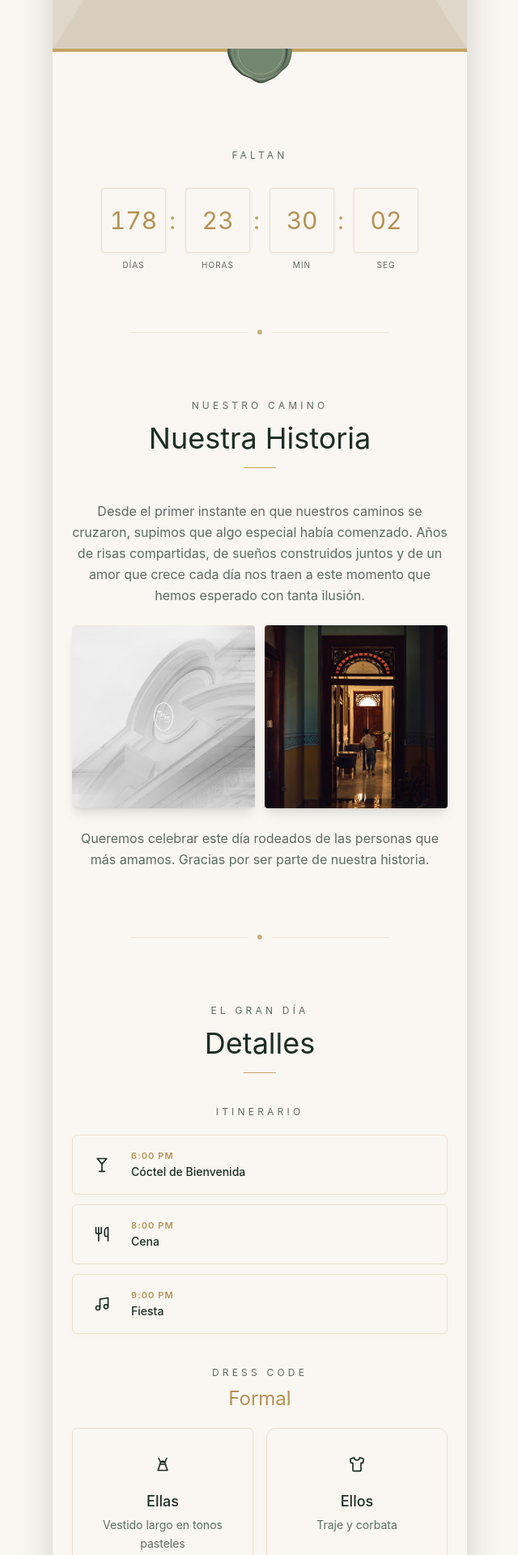
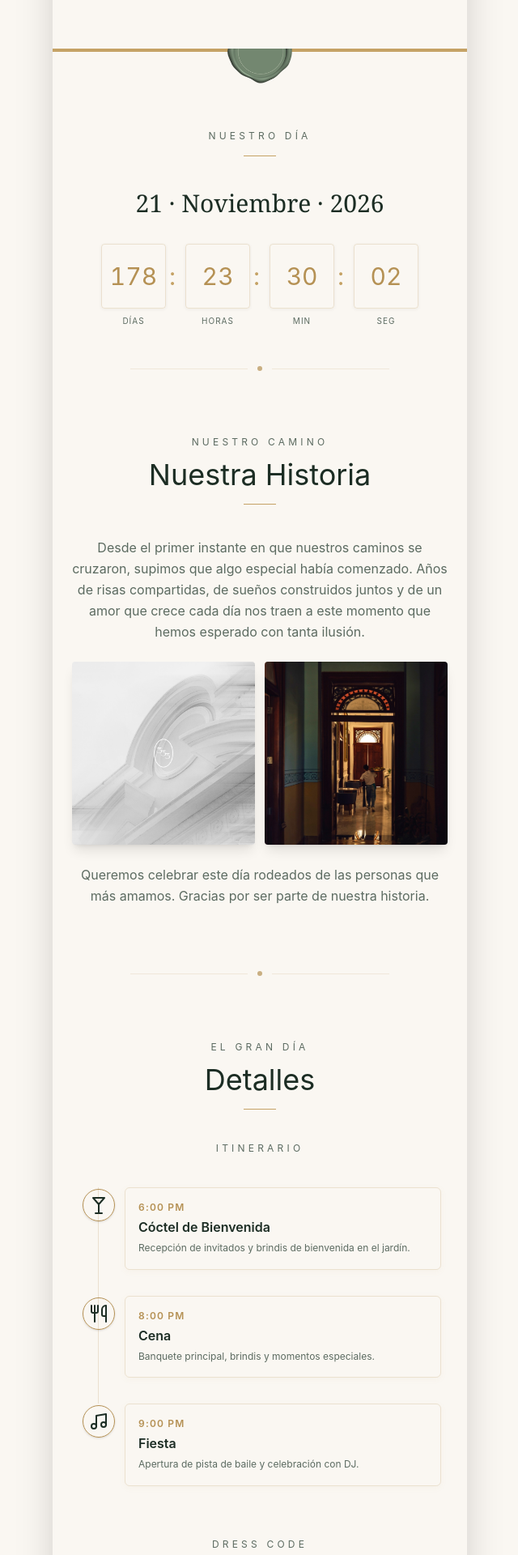
Before and after one commit to jar3dzzz/bodamarianaymarino, a React (Vite) app: page / in a window 1280 px wide. Shown: the part 740-2660 px from the top of the page at 81% size, without its empty margins (319-959 px from the left). Built offline with nearby package versions, Linux system fonts and the light colour scheme; a web font is replaced by a local one.

Commit message:
style: edits the umm yeah that

```diff
--- a/src/app/App.tsx
+++ b/src/app/App.tsx
@@ -231,13 +231,9 @@ const handleCopyClabe = () => {
       </div>
 
       {/* ── Countdown ── */}
-      <section className="py-14 px-6">
-        <p
-          className="text-center text-xs tracking-[0.35em] uppercase mb-8"
-          style={{ color: "var(--muted-foreground)" }}
-        >
-          Faltan
-        </p>
+      <section className="py-8 px-6">
+        <SectionHeader eyebrow="Nuestro día"/>
+        <h1 className="text-center font-serif text-3xl my-5 mb-8">21 · Noviembre · 2026</h1>
         <motion.div
           className="flex items-start justify-center gap-1 sm:gap-2 max-w-sm mx-auto"
           initial={{ opacity: 0, y: 15 }}
@@ -359,41 +355,79 @@ const handleCopyClabe = () => {
         <SectionHeader eyebrow="El gran día" title="Detalles" />
 
         {/* Itinerario */}
-        <div className="mb-10">
+        <div className="mb-14">
           <p
-            className="text-center text-xs tracking-[0.35em] uppercase mb-5"
+            className="text-center text-xs tracking-[0.35em] uppercase mb-10"
             style={{ color: "var(--muted-foreground)" }}
           >
             Itinerario
           </p>
-          <div className="space-y-3">
+          <div className="relative pl-4 sm:pl-6 max-w-md mx-auto">
             {[
-              { time: "6:00 PM", event: "Cóctel de Bienvenida", icon: Martini },
-              { time: "8:00 PM", event: "Cena", icon: Utensils },
-              { time: "9:00 PM", event: "Fiesta", icon: Music },
-            ].map(({ time, event, icon: Icon }, index) => (
-              <motion.div
+              {
+                time: "6:00 PM",
+                event: "Cóctel de Bienvenida",
+                description: "Recepción de invitados y brindis de bienvenida en el jardín.",
+                icon: Martini,
+              },
+              {
+                time: "8:00 PM",
+                event: "Cena",
+                description: "Banquete principal, brindis y momentos especiales.",
+                icon: Utensils,
+              },
+              {
+                time: "9:00 PM",
+                event: "Fiesta",
+                description: "Apertura de pista de baile y celebración con DJ.",
+                icon: Music,
+              },
+            ].map(({ time, event, description, icon: Icon }, index) => (
+              <div
                 key={time}
-                className="flex items-center gap-4 rounded-md p-4 border border-border bg-background transition-transform duration-300 hover:scale-[1.01]"
-                style={{ boxShadow: "0 2px 6px rgba(181, 145, 84, 0.04)" }}
-                initial={{ opacity: 0, x: -10 }}
-                whileInView={{ opacity: 1, x: 0 }}
-                viewport={{ once: true }}
-                transition={{ duration: 0.5, delay: index * 0.1 }}
+                className="relative pl-8 pb-8 last:pb-2 border-l border-border last:border-l-transparent"
               >
-                <div className="flex items-center justify-center w-10 h-10 rounded-full bg-muted text-primary shrink-0">
-                  <Icon className="w-5 h-5" />
-                </div>
-                <div>
-                  <p
-                    className="text-[11px] tracking-widest uppercase mb-0.5"
-                    style={{ color: "var(--primary)", fontWeight: 600 }}
+                {/* Timeline Dot with Icon */}
+                <motion.div
+                  className="absolute left-0 -translate-x-1/2 top-0.5 flex items-center justify-center w-10 h-10 rounded-full border bg-background text-primary shadow-sm z-10"
+                  style={{ borderColor: "var(--primary)" }}
+                  initial={{ opacity: 0, scale: 0.5 }}
+                  whileInView={{ opacity: 1, scale: 1 }}
+                  viewport={{ once: true }}
+                  transition={{ duration: 0.4, delay: index * 0.15 }}
+                >
+                  <Icon className="w-6 h-6" />
+                </motion.div>
+
+                {/* Timeline Card */}
+                <motion.div
+                  className="rounded-md p-4 border border-border bg-card transition-all duration-300 hover:scale-[1.01] hover:shadow-md"
+                  style={{ boxShadow: "0 2px 8px rgba(181, 145, 84, 0.05)" }}
+                  initial={{ opacity: 0, x: 20 }}
+                  whileInView={{ opacity: 1, x: 0 }}
+                  viewport={{ once: true }}
+                  transition={{ duration: 0.5, delay: index * 0.15 + 0.1 }}
+                >
+                  <span
+                    className="text-xs tracking-widest uppercase font-semibold block"
+                    style={{ color: "var(--primary)" }}
                   >
                     {time}
+                  </span>
+                  <h3
+                    className="text-base font-semibold mt-1 mb-1 text-foreground"
+                    style={{ fontFamily: "var(--font-display)" }}
+                  >
+                    {event}
+                  </h3>
+                  <p
+                    className="text-xs leading-relaxed"
+                    style={{ color: "var(--muted-foreground)" }}
+                  >
+                    {description}
                   </p>
-                  <p className="font-medium text-sm text-foreground">{event}</p>
-                </div>
-              </motion.div>
+                </motion.div>
+              </div>
             ))}
           </div>
         </div>
--- a/src/app/components/ui/EnvelopeIntro.tsx
+++ b/src/app/components/ui/EnvelopeIntro.tsx
@@ -6,15 +6,15 @@ export default function EnvelopeIntro() {
   const [isCardSlidOut, setIsCardSlidOut] = useState(false);
   const [isVisible, setIsVisible] = useState(true);
 
-  // Lock main page scrolling while envelope is active
+  // Lock main page scrolling while envelope is active and closed
   useEffect(() => {
-    if (isVisible) {
+    if (isVisible && !isCardSlidOut) {
       document.body.style.overflow = 'hidden';
     } else {
       document.body.style.overflow = 'unset';
     }
     return () => { document.body.style.overflow = 'unset'; };
-  }, [isVisible]);
+  }, [isVisible, isCardSlidOut]);
 
   const handleOpen = () => {
     if (isOpened) return;
@@ -45,17 +45,17 @@ export default function EnvelopeIntro() {
     >
       <div
         onClick={handleOpen}
-        className="relative w-full h-full bg-[#E8E1D5] overflow-hidden cursor-pointer select-none"
+        className="relative w-[90%] aspect-[4/3] bg-[#E8E1D5] overflow-visible cursor-pointer select-none shadow-2xl rounded-lg"
       >
 
         {/* 2. Top Flap (Triangular Lid) */}
         <div
           className="absolute inset-x-0 top-0 h-[calc(50%+2px)] overflow-visible"
           style={{
-            zIndex: isFlapOpened ? 5 : 30, // drops behind the card after opening
+            zIndex: 35, // stays on top of other flaps (20, 22)
             transformOrigin: 'top',
             transform: isFlapOpened ? 'rotateX(180deg)' : 'rotateX(0deg)',
-            transition: 'transform 0.6s ease-in-out, z-index 0.1s 0.3s',
+            transition: 'transform 0.6s ease-in-out',
           }}
         >
           <svg
@@ -90,9 +90,9 @@ export default function EnvelopeIntro() {
 
         {/* 5. Golden Seal (Wax Seal with sello.png) */}
         <div
-          className="absolute left-5/8 top-4/7 -translate-x-4/11 -translate-y-2/5 flex flex-col items-center justify-center"
+          className="absolute left-67 top-55 -translate-x-1/2 -translate-y-1/2 flex flex-col items-center justify-center"
           style={{
-            zIndex: 35,
+            zIndex: 40,
             opacity: isFlapOpened ? 0 : 1,
             transform: isFlapOpened ? 'translate(-50%, -50%) scale(0.8)' : 'translate(-50%, -50%) scale(1)',
             transition: 'opacity 0.4s ease-out, transform 0.4s ease-out',
```
Also changed, not shown: 5 other files (tests, documents, lock files or other folders).
